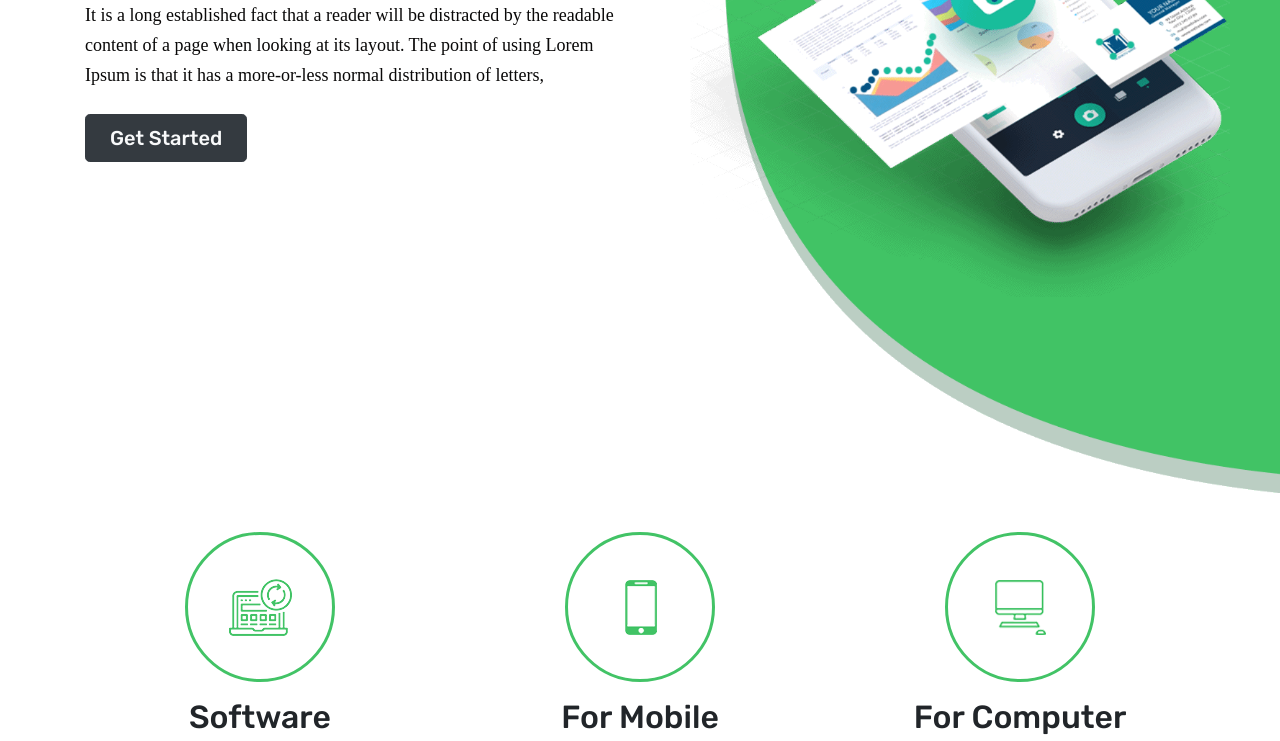
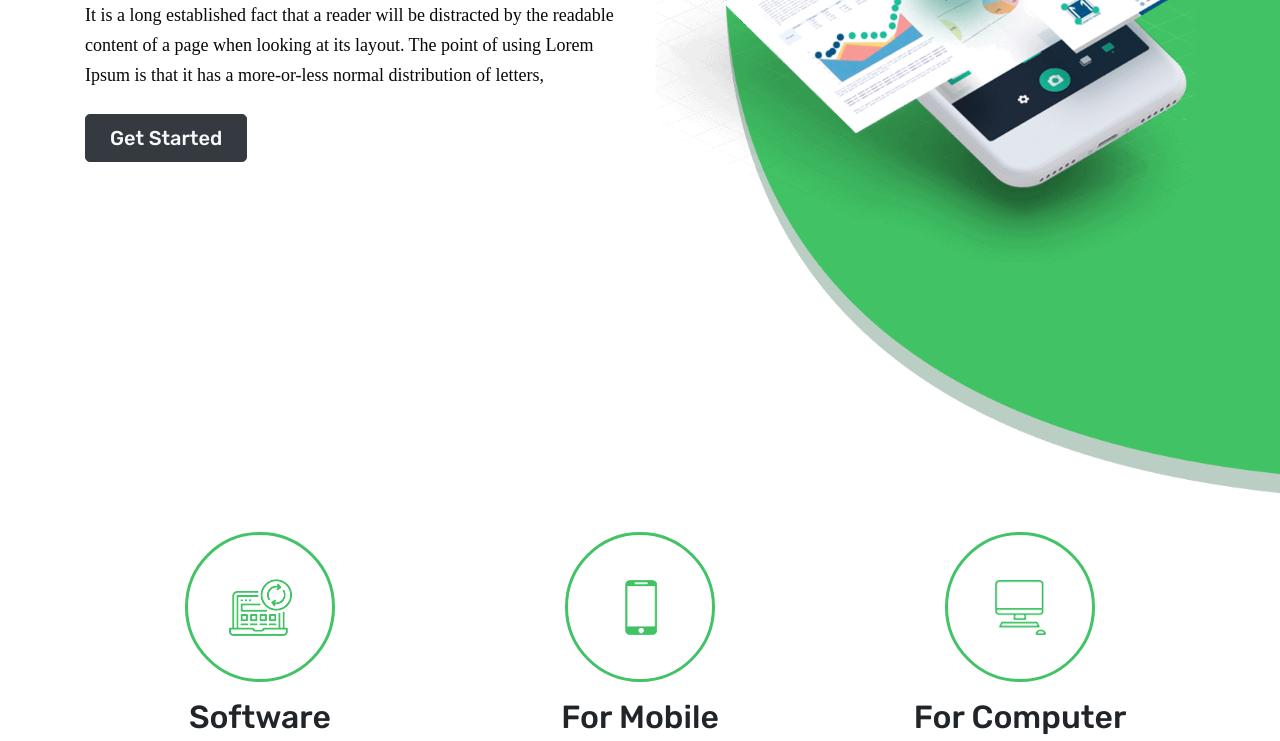
Before and after one commit to abubakar62545/UITest, a plain HTML site: page index.html in a window 1280 px wide. Shown: the part 284-1025 px from the top of the page. Drawn offline with nearby package versions, Linux system fonts and the light colour scheme.

Commit message:
final updated ui code

```diff
--- a/assets/css/style.css
+++ b/assets/css/style.css
@@ -132,7 +132,7 @@ input[type='text']{
     display: none;
   }
   .hero-img{
-    margin: 35px;
+    /* margin: 35px; */
     width: 100%;
   }
   .ask > h1{
```
